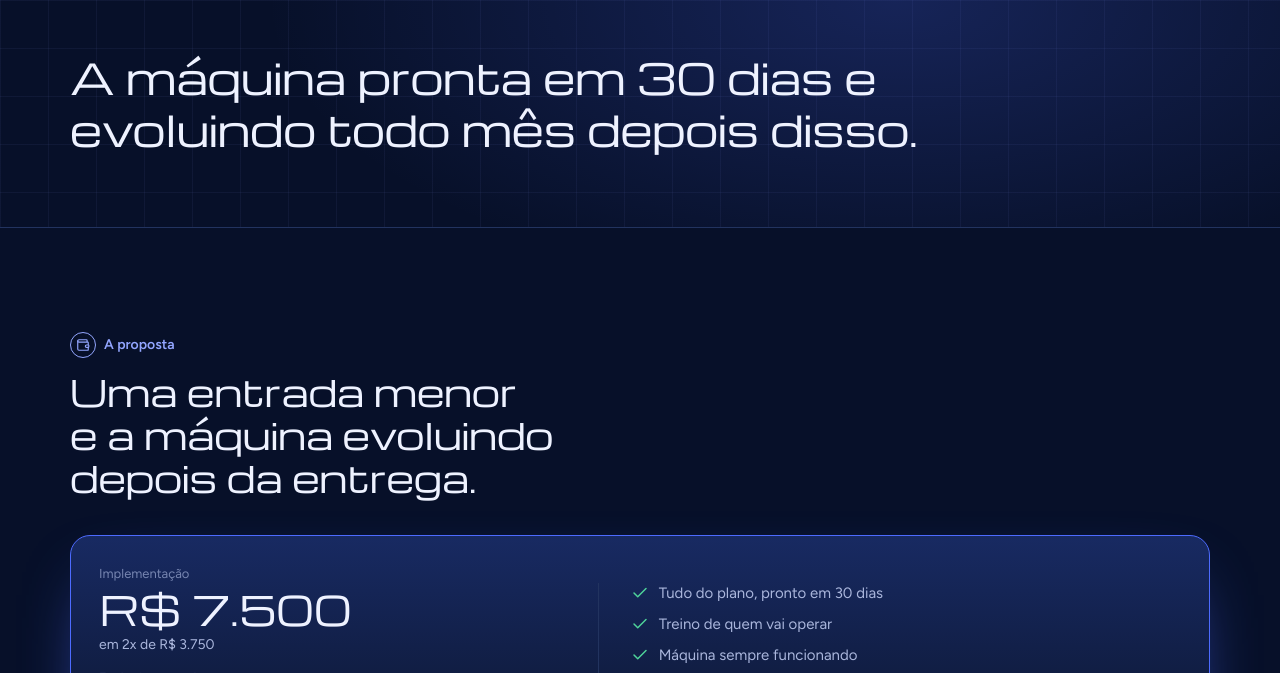
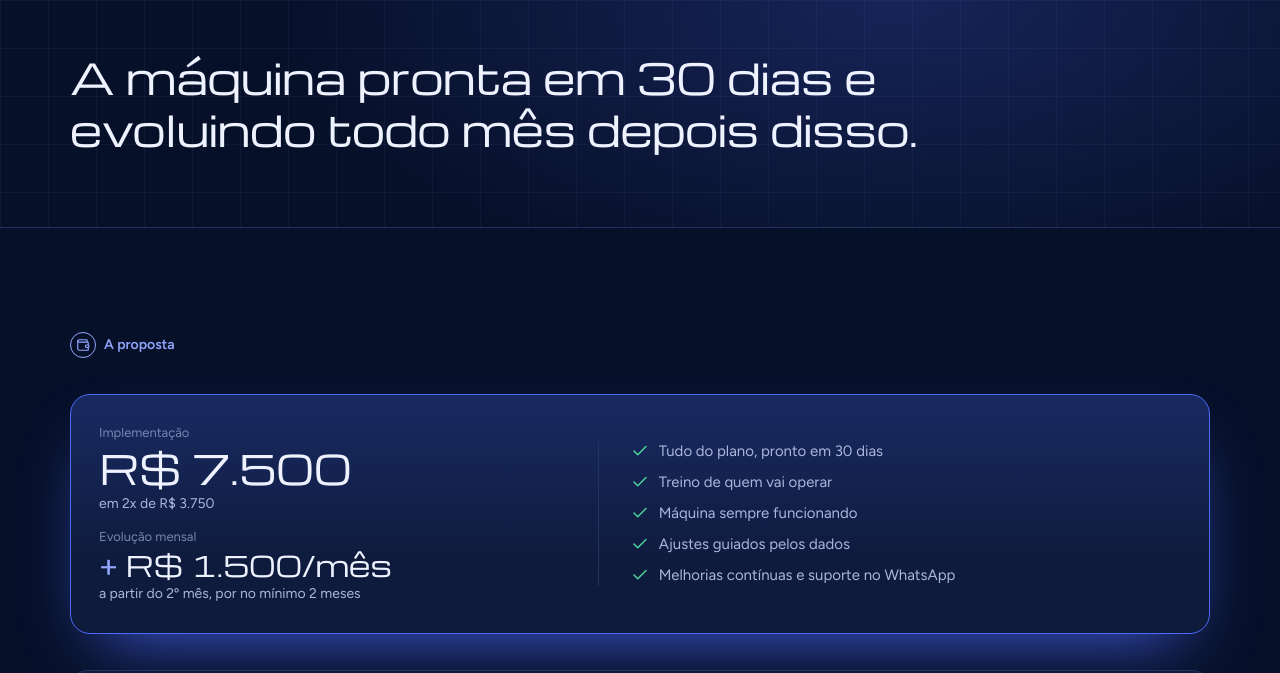
Before and after one commit to lukspit/proposta-optmize, a plain HTML site: page proposta/index.html in a window 1280 px wide. Shown: the part 96-769 px from the top of the page. Drawn offline with nearby package versions, Linux system fonts and the light colour scheme.

Commit message:
Proposta: tira o título repetido da primeira seção
Co-Authored-By: Claude Opus 5.5 <noreply@anthropic.com>

```diff
--- a/proposta/index.html
+++ b/proposta/index.html
@@ -477,7 +477,6 @@ h1, h2 { font-family: var(--f-display); font-weight: 400; text-wrap: balance; le
   <section class="sec">
     <div class="cab">
       <span class="k"><i><svg class="ic" style="width:14px;height:14px"><use href="#i-wallet"/></svg></i>A proposta</span>
-      <h2>Uma entrada menor e a máquina evoluindo depois da entrega.</h2>
     </div>
     <article class="opcao rec unica">
       <div class="precos">
```
